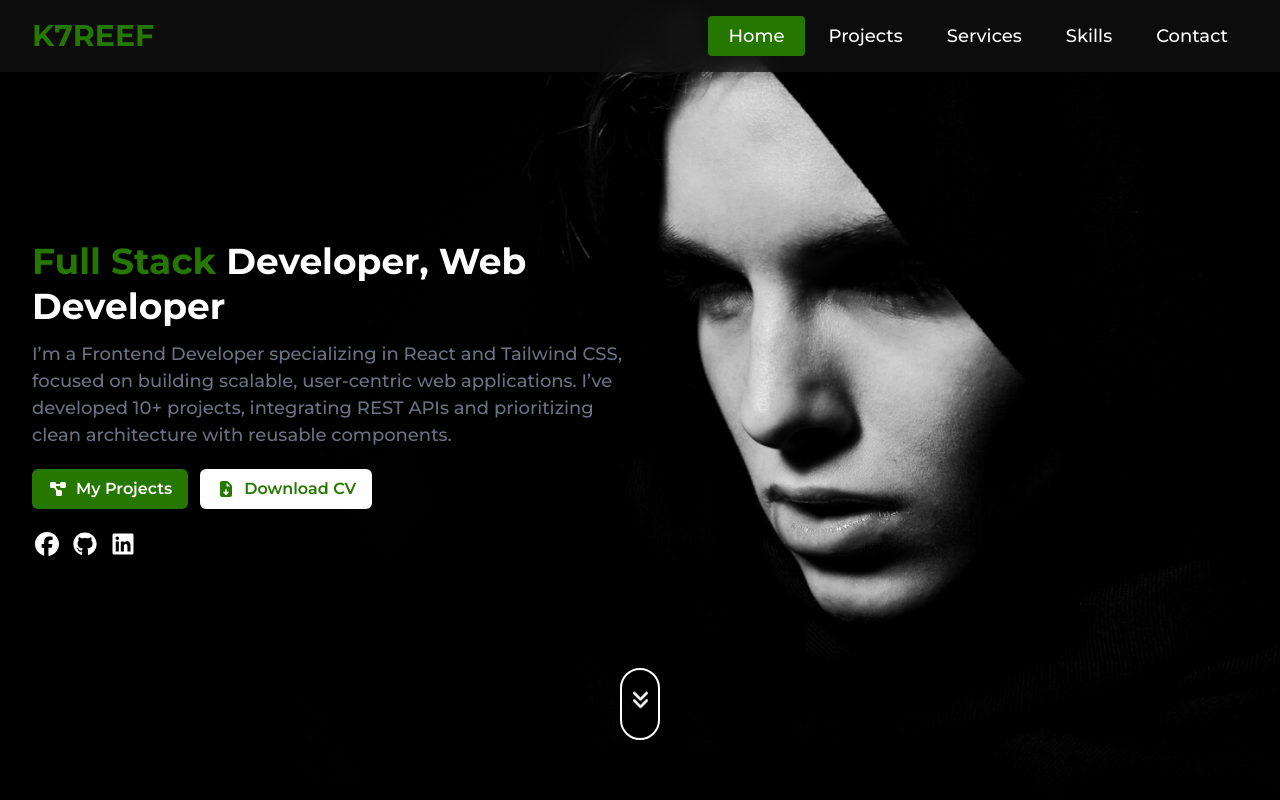
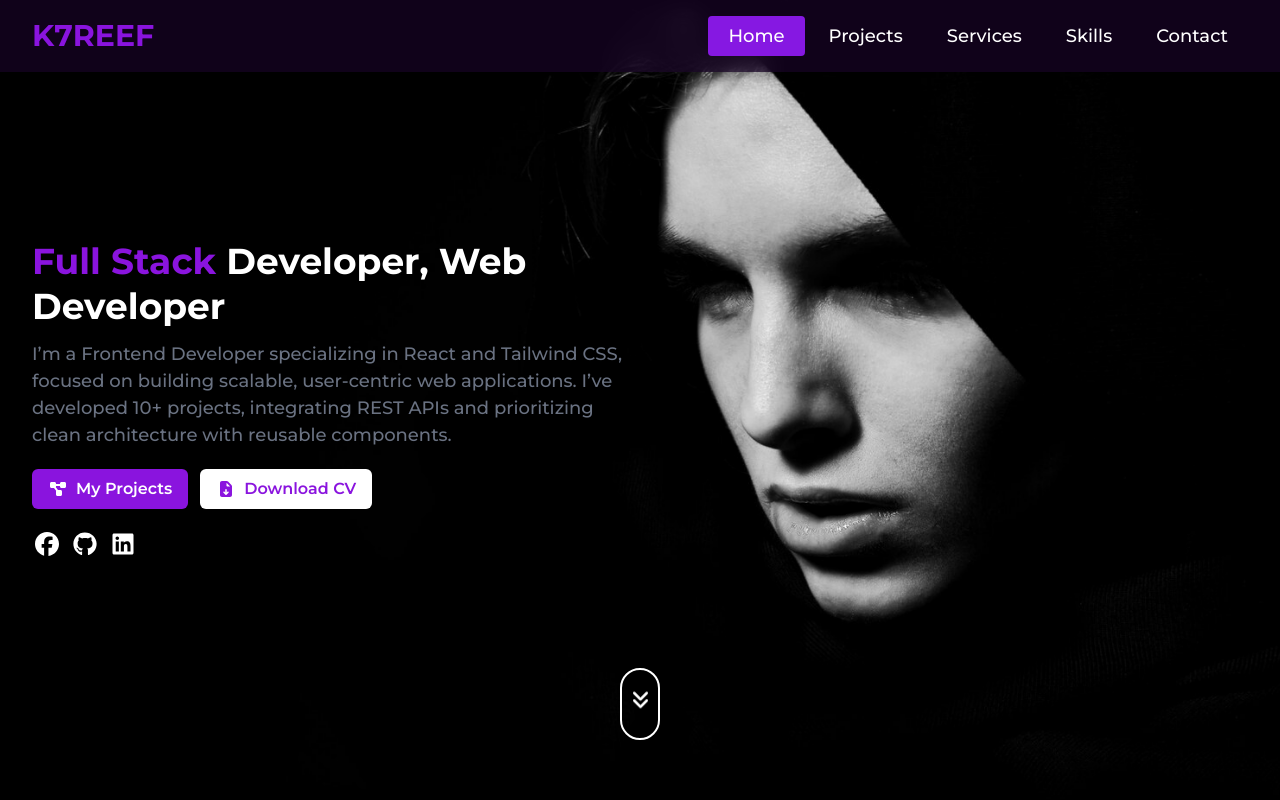
Before and after one commit to k7areef/k7reef-Frontend, a React (Vite) app: page / in a window 1280 px wide. Shown: the top 800 px of the page. Built offline with nearby package versions, Linux system fonts and the light colour scheme; no server answers.

Commit message:
Update Colors

```diff
--- a/src/components/layout/NavigationBar/index.jsx
+++ b/src/components/layout/NavigationBar/index.jsx
@@ -37,7 +37,7 @@ function NavigationBar() {
                                         navigate('/')
                                         setMenuOpen(false)
                                     }}
-                                    activeStyle={{ backgroundColor: "#257700" }}
+                                    activeStyle={{ backgroundColor: "#8618e2" }}
                                     className={`font-medium text-lg block py-1.5 px-4 md:px-5 rounded-sm cursor-pointer transition duration-200`}
                                 >
                                     {link.label}
--- a/src/components/sections/Contact.jsx
+++ b/src/components/sections/Contact.jsx
@@ -92,7 +92,7 @@ function Contact() {
                                         <div className="fields-wrapper mb-3 space-y-3">
                                             {
                                                 fields.map(({ fieldType, ...field }, index) => {
-                                                    const sharedClassName = "w-full p-3 bg-[#141414] rounded-md placeholder:text-white/50 transition duration-200 ease-out border border-transparent focus:border-primary";
+                                                    const sharedClassName = "w-full p-3 bg-grey rounded-md placeholder:text-white/50 transition duration-200 ease-out border border-transparent focus:border-primary";
                                                     return (
                                                         <div
                                                             className="field-wrapper"
--- a/src/index.css
+++ b/src/index.css
@@ -8,11 +8,11 @@
 }
 
 @theme {
-  --color-primary: #257700;
-  --color-grey: #141414;
-  --color-grey-muted: #6a7282;
-  --color-dark: #040c00;
-  --color-skeleton: #292929;
+  --color-primary: #8a14de;
+  --color-grey: #1c042c;
+  --color-grey-muted: #7c7c7c;
+  --color-dark: #0e0216;
+  --color-skeleton: #8a14de36;
 }
 
 
```
